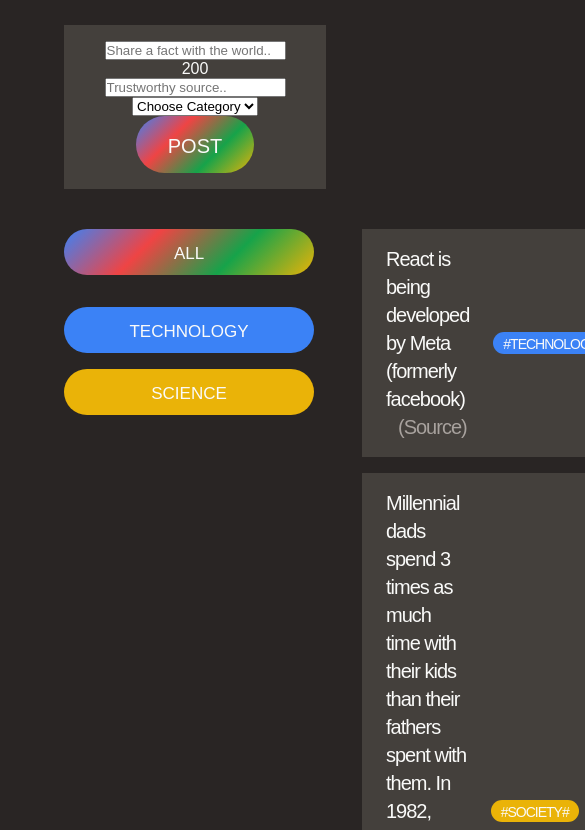
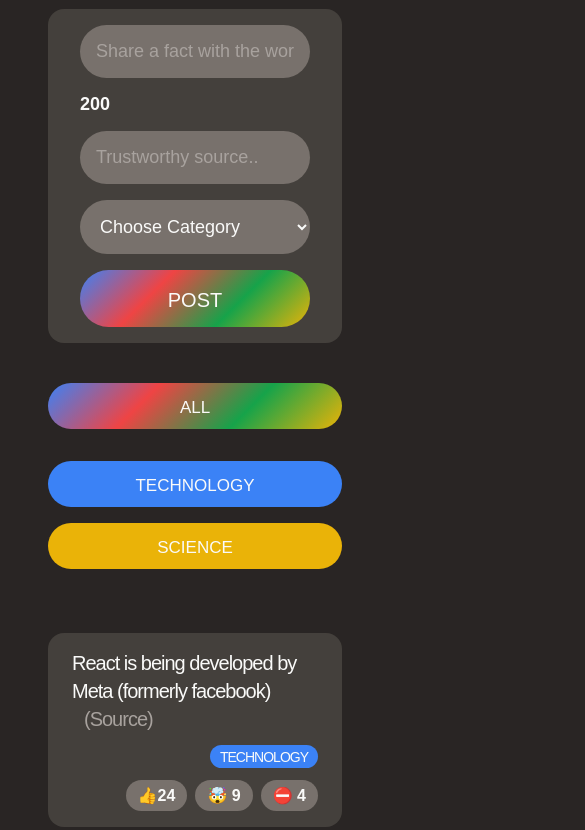
Before and after one commit to ahmadnajee/Today-I-Learned, a plain HTML site: page index.html in a window 390 px wide. Shown: the part 159-989 px from the top of the page, 585 px wide, since content can reach past the window. Drawn offline with nearby package versions, Linux system fonts and the light colour scheme; a web font is replaced by a local one.

Commit message:
completing the style part

```diff
--- a/index.html
+++ b/index.html
@@ -78,8 +78,8 @@
                   >(Source)</a
                 >
               </p>
-              <span class="tag" style="background-color: #3b82f6"
-                >#Technology</span
+              <span class="tag" style="background-color: #3b82f6">
+                Technology</span
               >
               <div class="vote-buttons">
                 <button>👍24</button>
@@ -99,9 +99,7 @@
                   >(Source)</a
                 >
               </p>
-              <span class="tag" style="background-color: #eab308"
-                >#society#</span
-              >
+              <span class="tag" style="background-color: #eab308">society</span>
               <div class="vote-buttons">
                 <button>👍 11</button>
                 <button>🤯 2</button>
--- a/styles.css
+++ b/styles.css
@@ -25,13 +25,22 @@ body {
 .fact-form {
   background-color: #44403c;
   margin-bottom: 40px;
-  padding: 16px 40px;
-  text-align: center;
+  padding: 16px 32px;
+  display: flex;
+  align-items: center;
+  gap: 16px;
+  border-radius: 16px;
 }
+
 .main {
   display: grid;
   grid-template-columns: 250px 1fr;
   gap: 48px;
+}
+@media (max-width: 900px) {
+  .main {
+    grid-template-columns: 1fr;
+  }
 }
 
 /* Elements */
@@ -63,7 +72,17 @@ h1 {
   align-items: center;
   justify-content: space-between;
   gap: 24px;
+  border-radius: 16px;
 }
+
+@media (max-width: 1200px) {
+  .fact {
+    flex-direction: column;
+    align-items: flex-end;
+    gap: 12px;
+  }
+}
+
 .tag {
   text-transform: uppercase;
   font-size: 14px;
@@ -139,3 +158,50 @@ ul {
   width: 100%;
   background-image: none;
 }
+/* FORM */
+.fact-form {
+  background-color: #44403c;
+  margin-bottom: 40px;
+  padding: 16px 32px;
+  display: flex;
+  align-items: center;
+  gap: 16px;
+  border-radius: 16px;
+}
+
+.fact-form input,
+.fact-form select {
+  width: 220px;
+  background-color: #78716c;
+  border: none;
+  border-radius: 100px;
+  padding: 16px;
+  font-size: 18px;
+  color: inherit;
+  font-family: inherit;
+}
+
+.fact-form input::placeholder {
+  color: #a8a29e;
+}
+.fact-form span {
+  font-weight: 600;
+  font-size: 18px;
+  margin-right: 18px;
+}
+.fact-form input:first-child {
+  flex-grow: 1;
+}
+@media (max-width: 1000px) {
+  body {
+    padding: 32px 48px;
+  }
+  .fact-form {
+    flex-direction: column;
+    align-items: stretch;
+  }
+  .fact-form input,
+  .fact-form select {
+    width: auto;
+  }
+}
```
